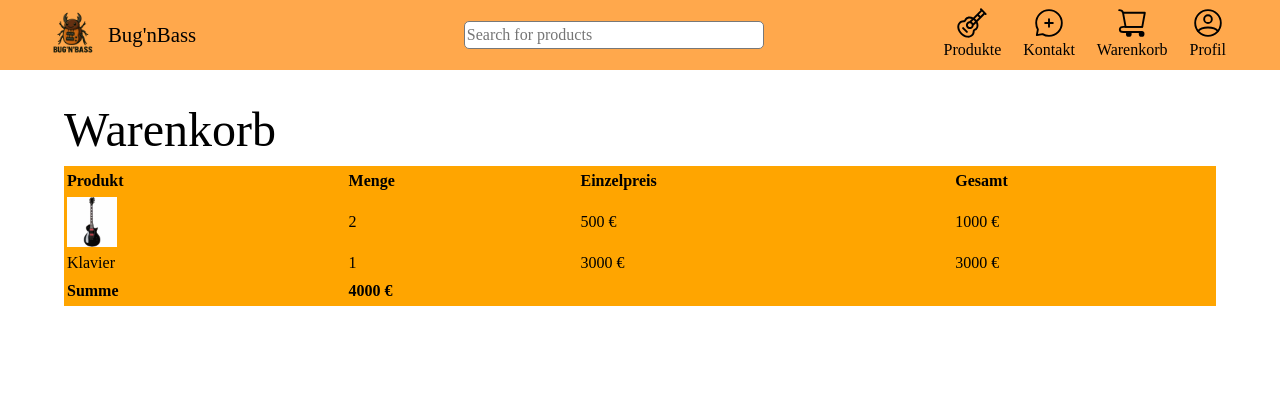
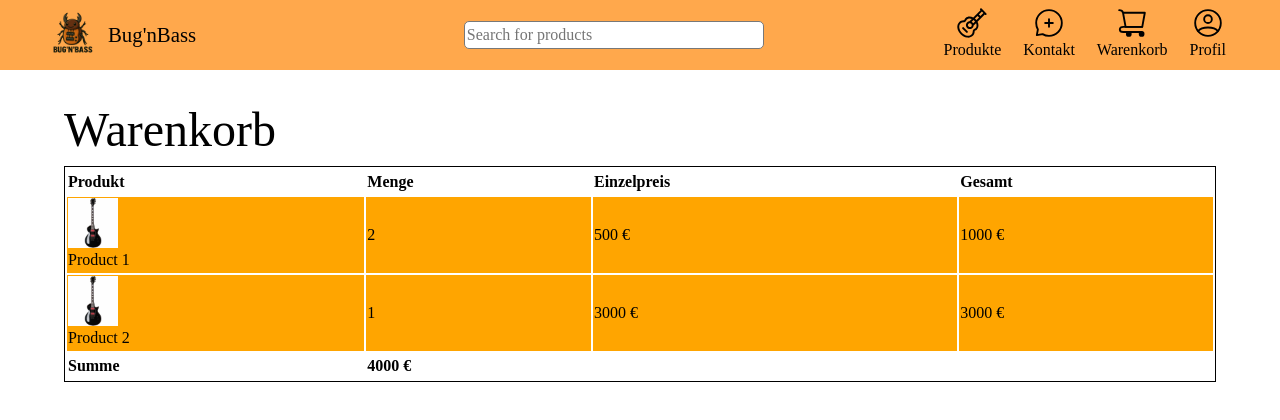
Before and after one commit to RolandExSauce/Bugn-Base, a React (Vite) app in the folder frontend/: page /cart in a window 1280 px wide. Shown: the top 420 px of the page. Built offline with nearby package versions, Linux system fonts and the light colour scheme.

Commit message:
feat: cart-page

```diff
--- a/frontend/src/components/cart/Cart.tsx
+++ b/frontend/src/components/cart/Cart.tsx
@@ -16,13 +16,18 @@ const Cart = () => {
             <tr>
               <td>
                 <img width="50px" height="50px" src="/g-1.jpg" alt="" />
+                Product 1
               </td>
               <td>2</td>
               <td>500 €</td>
               <td>1000 €</td>
             </tr>
             <tr>
-              <td>Klavier</td>
+              <td>
+                {" "}
+                <img width="50px" height="50px" src="/g-1.jpg" alt="" />
+                Product 2
+              </td>
               <td>1</td>
               <td>3000 €</td>
               <td>3000 €</td>
--- a/frontend/src/main.css
+++ b/frontend/src/main.css
@@ -368,10 +368,15 @@ button:hover {
 
 .cart-listing {
   width: 100%;
-  background-color: orange;
+  border: 1px solid black;
 }
 .cart-listing table {
   width: 100%;
+}
+
+.cart-listing table tbody tr {
+  border: 1px solid red;
+  background-color: orange;
 }
 
 body {
--- a/frontend/src/styles/_cart.scss
+++ b/frontend/src/styles/_cart.scss
@@ -9,8 +9,13 @@
 
 .cart-listing {
   width: 100%;
-  background-color: orange;
+  border: 1px solid black;
   & table {
     width: 100%;
   }
 }
+
+.cart-listing table tbody tr {
+  border: 1px solid red;
+  background-color: orange;
+}
```
